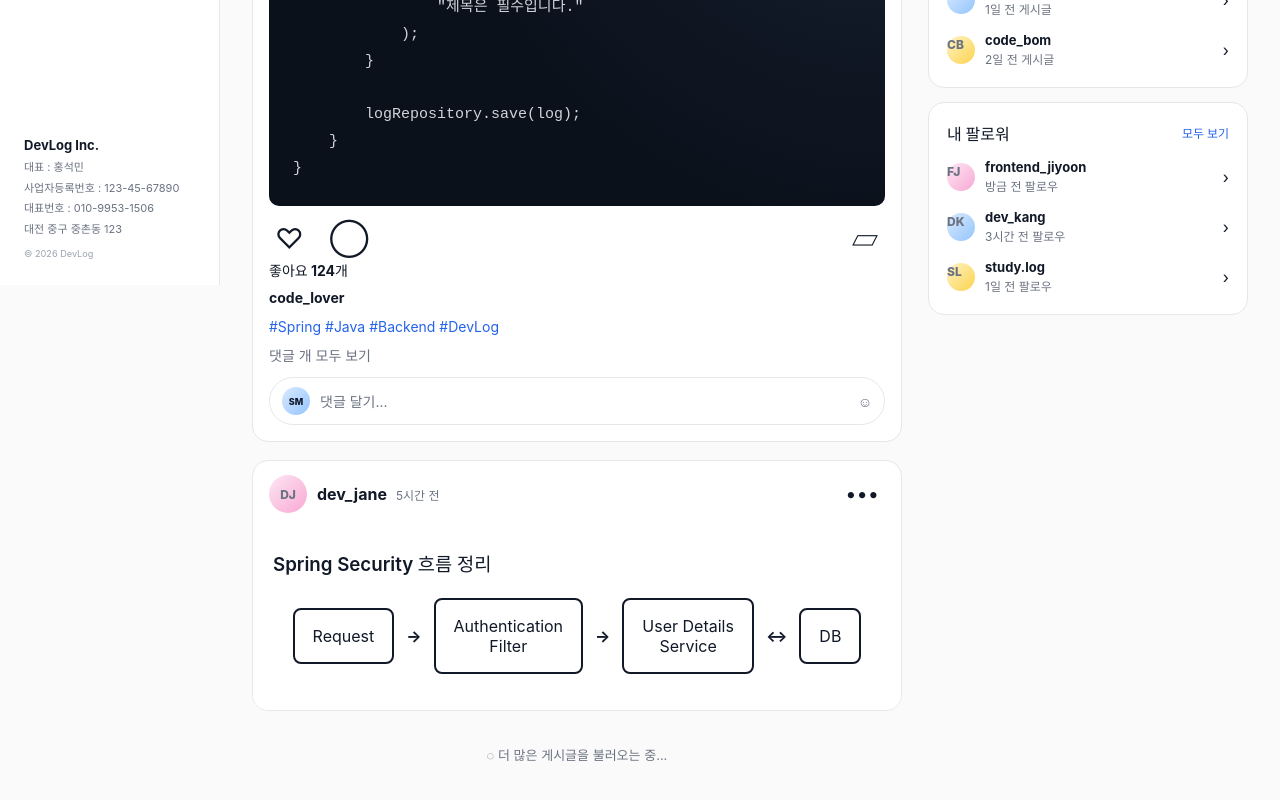
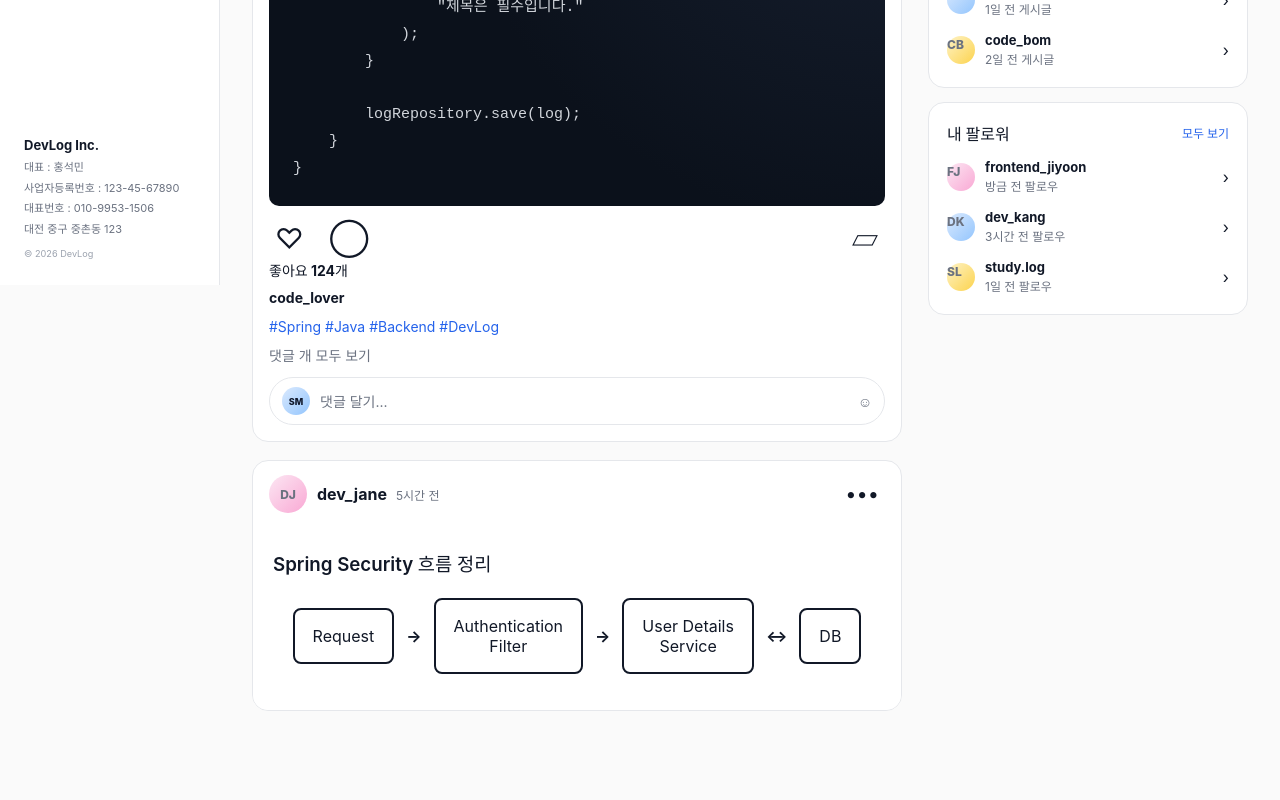
Before and after one commit to seokmingg/devLog, a React (Vite) app in the folder front/: page / in a window 1280 px wide. Shown: the part 515-1315 px from the top of the page. Built offline with nearby package versions, Linux system fonts and the light colour scheme.

Commit message:
docs: todo주석

```diff
--- a/front/src/pages/Main/Main.tsx
+++ b/front/src/pages/Main/Main.tsx
@@ -10,7 +10,8 @@ export function Main() {
       <section className={styles.feed} aria-label="게시글 피드">
         <TechStrip />
         {posts.map(post => <PostCard post={post} key={post.id} />)}
-        <div className={styles.loading}>◌ 더 많은 게시글을 불러오는 중...</div>
+          {/*  Todo 로딩 중 표시 만들어야함*/}
+          {/*<div className={styles.loading}>◌ 더 많은 게시글을 불러오는 중...</div>*/}
       </section>
       <PeopleRail recommendations={recommendations} following={following} followers={followers} />
     </main>
```
